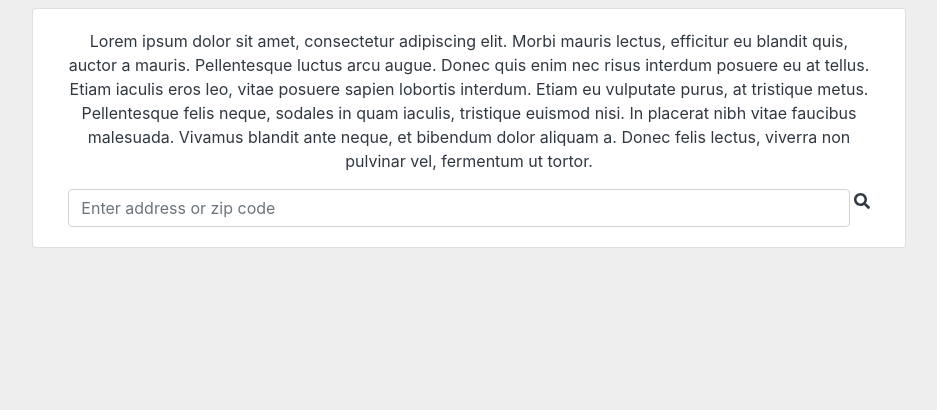
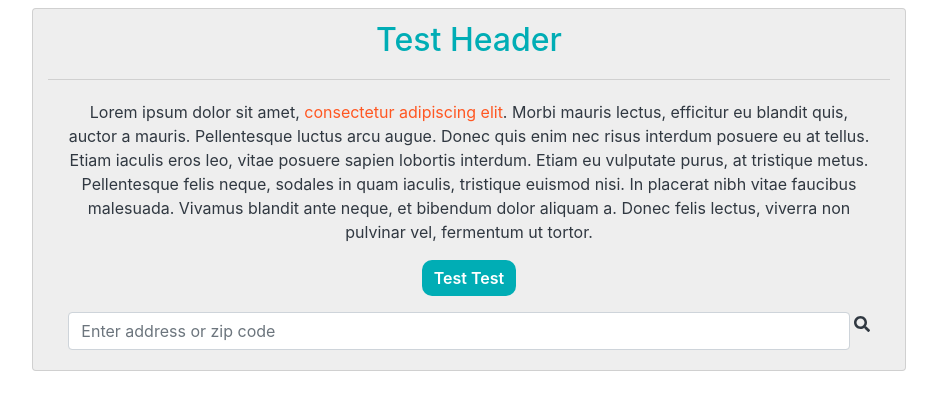
Before and after one commit to QueueTheVote/Vote-Q-FE, a React (Create React App) app: page / in a window 1280 px wide. Shown: the top 410 px of the page, without its empty margins (171-1108 px from the left). Built offline with nearby package versions, Linux system fonts and the light colour scheme.

Commit message:
fix up scss and provide card example

```diff
--- a/custom.scss
+++ b/custom.scss
@@ -1,8 +1,16 @@
 // Bootstrap variables that we can change: https://github.com/twbs/bootstrap/blob/master/scss/_variables.scss
 
-$body-bg: #eeeeee;
+$primary: #00adb5;
+$secondary: #303841;
+$danger: #ff5722;
+
 $body-color: #303841;
+$card-bg: #eeeeee;
 
-$link-color: #007c82;
+$headings-color: #00adb5;
+$link-color: #ff5722;
+
+$btn-font-weight: 600;
+$btn-border-radius: 10px;
 
 @import "~bootstrap/scss/bootstrap";
--- a/src/components/home/Home.js
+++ b/src/components/home/Home.js
@@ -5,10 +5,14 @@ function Home(props) {
   return (
     <div className="row d-flex justify-content-center mt-2">
       <div className="card col-8">
+        <div className="card-header">
+          <h2>Test Header</h2>
+        </div>
         <div className="card-body">
           <p>
-            Lorem ipsum dolor sit amet, consectetur adipiscing elit. Morbi mauris lectus, efficitur eu blandit quis, auctor a mauris. Pellentesque luctus arcu augue. Donec quis enim nec risus interdum posuere eu at tellus. Etiam iaculis eros leo, vitae posuere sapien lobortis interdum. Etiam eu vulputate purus, at tristique metus. Pellentesque felis neque, sodales in quam iaculis, tristique euismod nisi. In placerat nibh vitae faucibus malesuada. Vivamus blandit ante neque, et bibendum dolor aliquam a. Donec felis lectus, viverra non pulvinar vel, fermentum ut tortor.
+            Lorem ipsum dolor sit amet, <a href="#">consectetur adipiscing elit</a>. Morbi mauris lectus, efficitur eu blandit quis, auctor a mauris. Pellentesque luctus arcu augue. Donec quis enim nec risus interdum posuere eu at tellus. Etiam iaculis eros leo, vitae posuere sapien lobortis interdum. Etiam eu vulputate purus, at tristique metus. Pellentesque felis neque, sodales in quam iaculis, tristique euismod nisi. In placerat nibh vitae faucibus malesuada. Vivamus blandit ante neque, et bibendum dolor aliquam a. Donec felis lectus, viverra non pulvinar vel, fermentum ut tortor.
           </p>
+          <button className="btn btn-primary mb-3">Test Test</button>
           <HomeForm/>
         </div>
       </div>
--- a/src/styles/App.scss
+++ b/src/styles/App.scss
@@ -6,15 +6,17 @@
 $newbtn: #00adb5;
 
 .btn-primary {
-    @include button-variant($newbtn, darken($newbtn, 7.5%), darken($newbtn, 10%), lighten($newbtn,5%), lighten($newbtn, 10%), darken($newbtn,30%));
-}
+    @include button-variant($newbtn, darken($newbtn, 7.5%), darken($newbtn, 10%), lighten($newbtn,1%), lighten($newbtn, 3%), darken($newbtn,30%));
 
-.btn-outline-primary {
-    @include button-outline-variant($newbtn, #303841, lighten($newbtn,5%), $newbtn);
+    border: none;
 }
 
 // END Custom Button Styling
 
+.card-header {
+  background-color: #eeeeee;
+}
+
 .App {
   text-align: center;
 }
```
